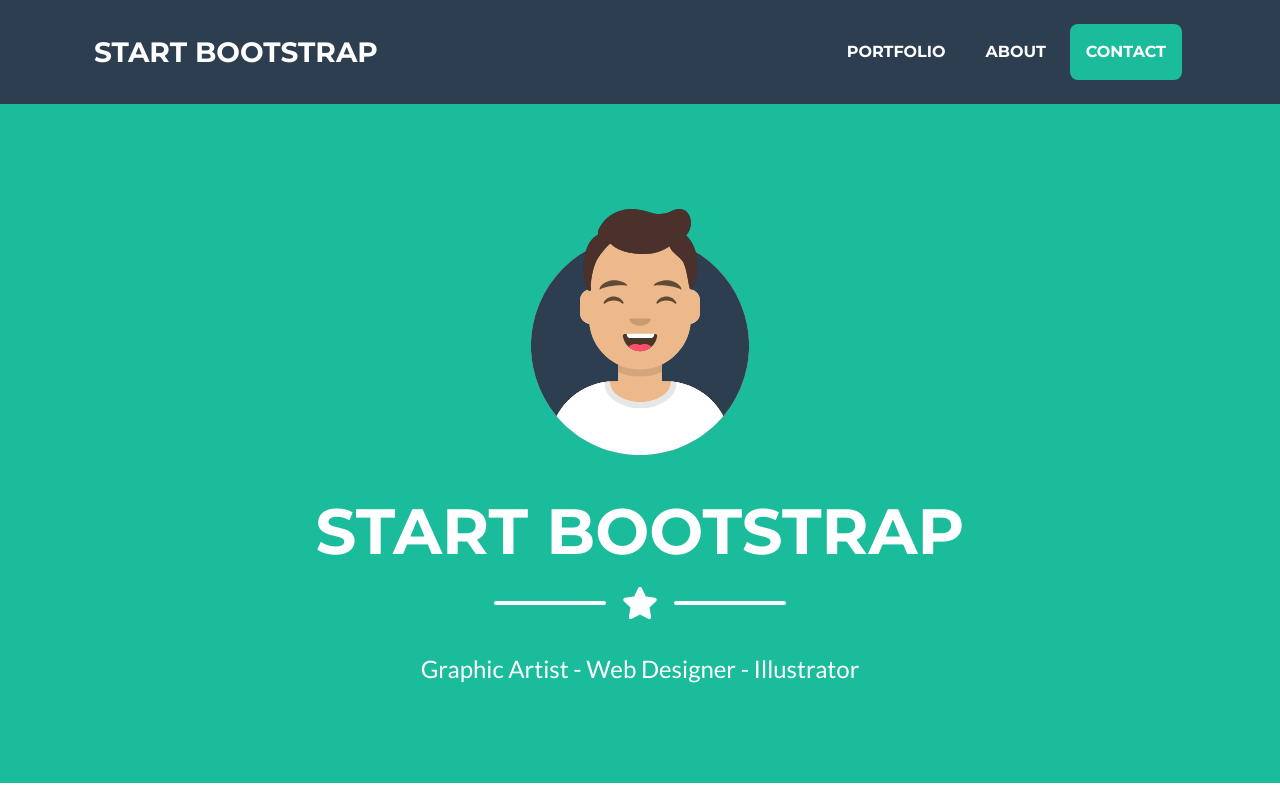
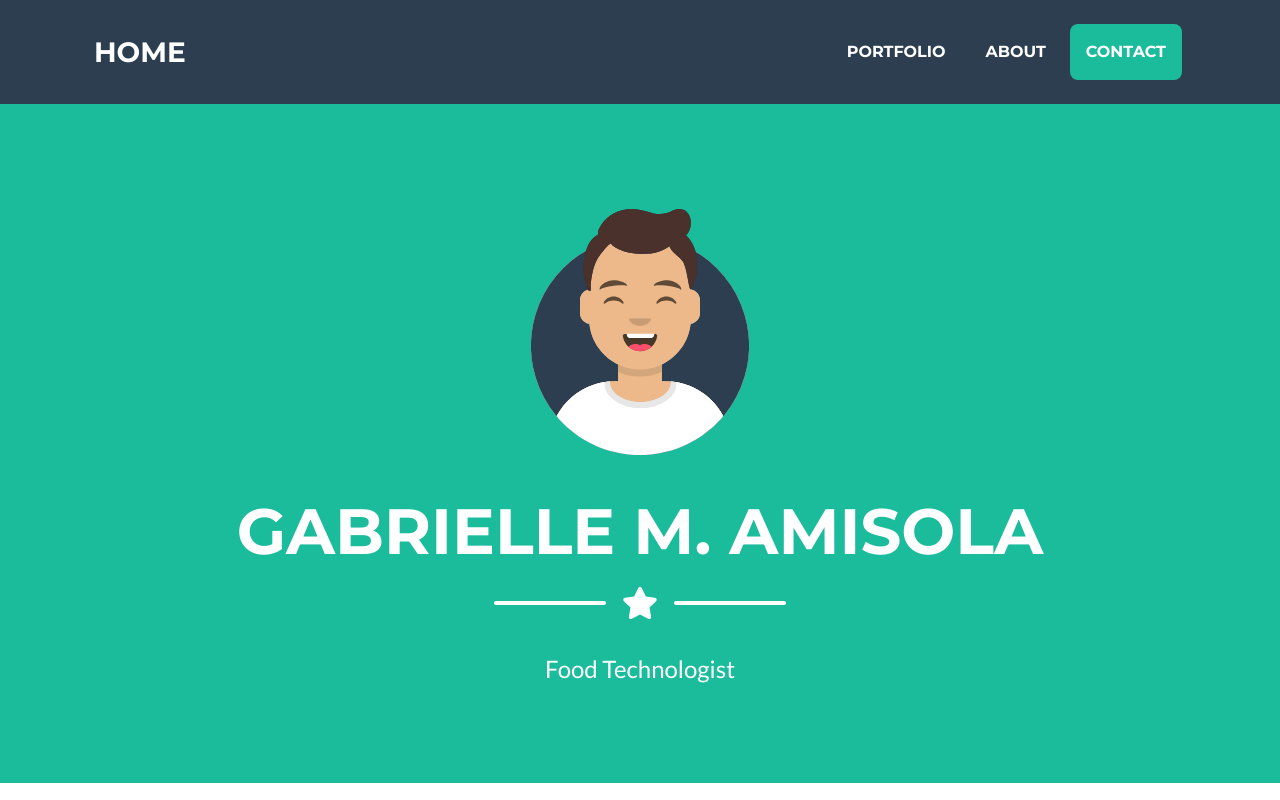
Before and after one commit to SBitancor/Abby, a plain HTML site: page index.html in a window 1280 px wide. Shown: the top 800 px of the page. Drawn offline with nearby package versions, Linux system fonts and the light colour scheme.

Commit message:
customized top page

```diff
--- a/index.html
+++ b/index.html
@@ -5,7 +5,7 @@
         <meta name="viewport" content="width=device-width, initial-scale=1, shrink-to-fit=no" />
         <meta name="description" content="" />
         <meta name="author" content="" />
-        <title>Freelancer - Start Bootstrap Theme</title>
+        <title>Abby</title>
         <!-- Favicon-->
         <link rel="icon" type="image/x-icon" href="assets/img/favicon.ico" />
         <!-- Font Awesome icons (free version)-->
@@ -20,7 +20,7 @@
         <!-- Navigation-->
         <nav class="navbar navbar-expand-lg bg-secondary text-uppercase fixed-top" id="mainNav">
             <div class="container">
-                <a class="navbar-brand js-scroll-trigger" href="#page-top">Start Bootstrap</a>
+                <a class="navbar-brand js-scroll-trigger" href="#page-top">Home</a>
                 <button class="navbar-toggler navbar-toggler-right text-uppercase font-weight-bold bg-primary text-white rounded" type="button" data-toggle="collapse" data-target="#navbarResponsive" aria-controls="navbarResponsive" aria-expanded="false" aria-label="Toggle navigation">
                     Menu
                     <i class="fas fa-bars"></i>
@@ -40,7 +40,7 @@
                 <!-- Masthead Avatar Image-->
                 <img class="masthead-avatar mb-5" src="assets/img/avataaars.svg" alt="" />
                 <!-- Masthead Heading-->
-                <h1 class="masthead-heading text-uppercase mb-0">Start Bootstrap</h1>
+                <h1 class="masthead-heading text-uppercase mb-0">Gabrielle M. Amisola</h1>
                 <!-- Icon Divider-->
                 <div class="divider-custom divider-light">
                     <div class="divider-custom-line"></div>
@@ -48,7 +48,7 @@
                     <div class="divider-custom-line"></div>
                 </div>
                 <!-- Masthead Subheading-->
-                <p class="masthead-subheading font-weight-light mb-0">Graphic Artist - Web Designer - Illustrator</p>
+                <p class="masthead-subheading font-weight-light mb-0">Food Technologist</p>
             </div>
         </header>
         <!-- Portfolio Section-->
```
